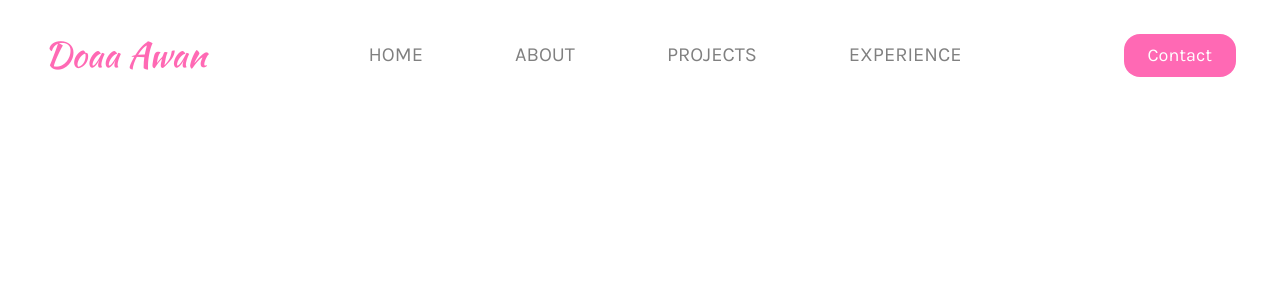
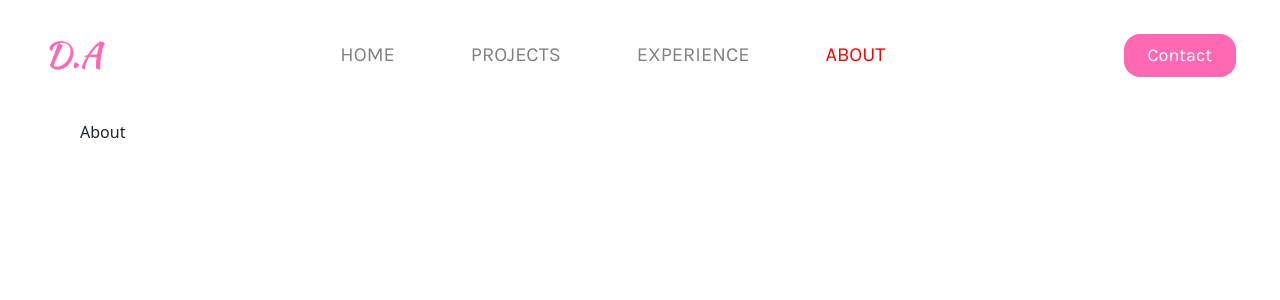
Before and after one commit to Doaa-Awan/doaa-awan-react, a React (Vite) app: page /About in a window 1280 px wide. Shown: the top 300 px of the page. Built offline with nearby package versions, Linux system fonts and the light colour scheme.

Commit message:
Add pages and navigation

```diff
--- a/package.json
+++ b/package.json
@@ -14,7 +14,8 @@
     "bootstrap": "^5.3.3",
     "react": "^18.3.1",
     "react-dom": "^18.3.1",
-    "react-icons": "^5.3.0"
+    "react-icons": "^5.3.0",
+    "react-router-dom": "^7.0.1"
   },
   "devDependencies": {
     "@eslint/js": "^9.13.0",
--- a/src/App.css
+++ b/src/App.css
@@ -10,7 +10,7 @@ nav {
 nav .navbar-brand {
   font-family: "Kaushan Script", serif;
   font-size: 35px;
-  color: var(--primary-clr);
+  color: var(--primary-clr)!important;
 }
 
 nav .sidebar {
@@ -20,6 +20,7 @@ nav .sidebar {
 
 nav ul li a {
   text-transform: uppercase;
+  text-decoration: none;
   color: gray !important;
   margin: 0 30px;
 }
@@ -28,9 +29,17 @@ nav ul li a:hover {
   color: var(--primary-clr) !important;
 }
 
+nav .active{
+  color: red!important;
+}
+
 .btn-contact {
   background-color: var(--primary-clr);
   font-size: 18px;
+}
+
+.page-container{
+  margin: 120px 80px;
 }
 
 /* mobile view */
--- a/src/App.jsx
+++ b/src/App.jsx
@@ -1,12 +1,25 @@
 import "./App.css";
+import Home from "./pages/Home";
+import About from "./pages/About";
+import Projects from "./pages/Projects";
+import Experience from "./pages/Experience";
 import "bootstrap/dist/css/bootstrap.min.css";
 import "bootstrap/dist/js/bootstrap.bundle.min.js";
 import Nav from "./sections/Nav/Nav";
+import { Routes, Route } from "react-router-dom";
 
 function App() {
   return (
     <>
       <Nav />
+      <div className="page-container">
+        <Routes>
+          <Route path="/" element={<Home />} />
+          <Route path="/About" element={<About />} />
+          <Route path="/Experience" element={<Experience />} />
+          <Route path="/Projects" element={<Projects />} />
+        </Routes>
+      </div>
     </>
   );
 }
--- a/src/main.jsx
+++ b/src/main.jsx
@@ -2,9 +2,13 @@ import { StrictMode } from "react";
 import { createRoot } from "react-dom/client";
 import "./index.css";
 import App from "./App.jsx";
+import Nav from "./sections/Nav/Nav.jsx";
+import { BrowserRouter } from "react-router-dom";
 
 createRoot(document.getElementById("root")).render(
   <StrictMode>
-    <App />
+    <BrowserRouter>
+      <App />
+    </BrowserRouter>
   </StrictMode>
 );
--- /dev/null
+++ b/src/pages/About.jsx
@@ -0,0 +1,5 @@
+function About() {
+  return <div>About</div>;
+}
+
+export default About;
--- /dev/null
+++ b/src/pages/Experience.jsx
@@ -0,0 +1,5 @@
+function Experience() {
+  return <div>Experience</div>;
+}
+
+export default Experience;
--- /dev/null
+++ b/src/pages/Home.jsx
@@ -0,0 +1,5 @@
+function Home() {
+  return <div>Home</div>;
+}
+
+export default Home;
--- /dev/null
+++ b/src/pages/Projects.jsx
@@ -0,0 +1,5 @@
+function Projects() {
+  return <div>Projects</div>;
+}
+
+export default Projects;
--- a/src/sections/Nav/Nav.jsx
+++ b/src/sections/Nav/Nav.jsx
@@ -1,11 +1,13 @@
+import { Link, NavLink } from "react-router-dom";
+
 function Nav() {
   return (
     <nav className="navbar navbar-expand-lg bg-transparent fixed-top p-3 ms-3 me-3 mt-2">
       <div className="container-fluid">
         {/* Logo */}
-        <a className="navbar-brand" href="#">
-          Doaa Awan
-        </a>
+        <Link className="navbar-brand" to="/">
+          D.A
+        </Link>
         {/* Toggle Button */}
         <button
           className="navbar-toggler shadow-none border-0"
@@ -20,7 +22,7 @@ function Nav() {
         {/* Sidebar */}
         <div
           className="sidebar offcanvas offcanvas-end"
-          tabindex="-1"
+          tabIndex="-1"
           id="offcanvasNavbar"
           aria-labelledby="offcanvasNavbarLabel"
         >
@@ -39,34 +41,34 @@ function Nav() {
           <div className="offcanvas-body d-flex flex-column flex-lg-row p-4 p-lg-0">
             <ul className="navbar-nav justify-content-center align-items-center fs-5 flex-grow-1 pe-3">
               <li className="nav-item mx-2">
-                <a className="nav-link active" aria-current="page" href="#">
+                <NavLink className="nav-NavLink" aria-current="page" to="/">
                   Home
-                </a>
+                </NavLink>
               </li>
               <li className="nav-item mx-2">
-                <a className="nav-link" href="#">
-                  About
-                </a>
+                <NavLink className="nav-NavLink" to="/Projects">
+                  Projects
+                </NavLink>
               </li>
               <li className="nav-item mx-2">
-                <a className="nav-link" href="#">
-                  Projects
-                </a>
+                <NavLink className="nav-NavLink" to="/Experience">
+                  Experience
+                </NavLink>
               </li>
               <li className="nav-item mx-2">
-                <a className="nav-link" href="#">
-                  Experience
-                </a>
+                <NavLink className="nav-NavLink" to="/About">
+                  About
+                </NavLink>
               </li>
             </ul>
             {/* Contact Button */}
             <div className="d-flex flex-lg-row justify-content-center align-items-center gap-3">
-              <a
-                href="#"
+              <Link
+                to="/"
                 className="btn-contact text-white text-decoration-none px-4 py-2 rounded-4"
               >
                 Contact
-              </a>
+              </Link>
             </div>
           </div>
         </div>
```
Also changed, not shown: 1 other file (tests, documents, lock files or other folders).
